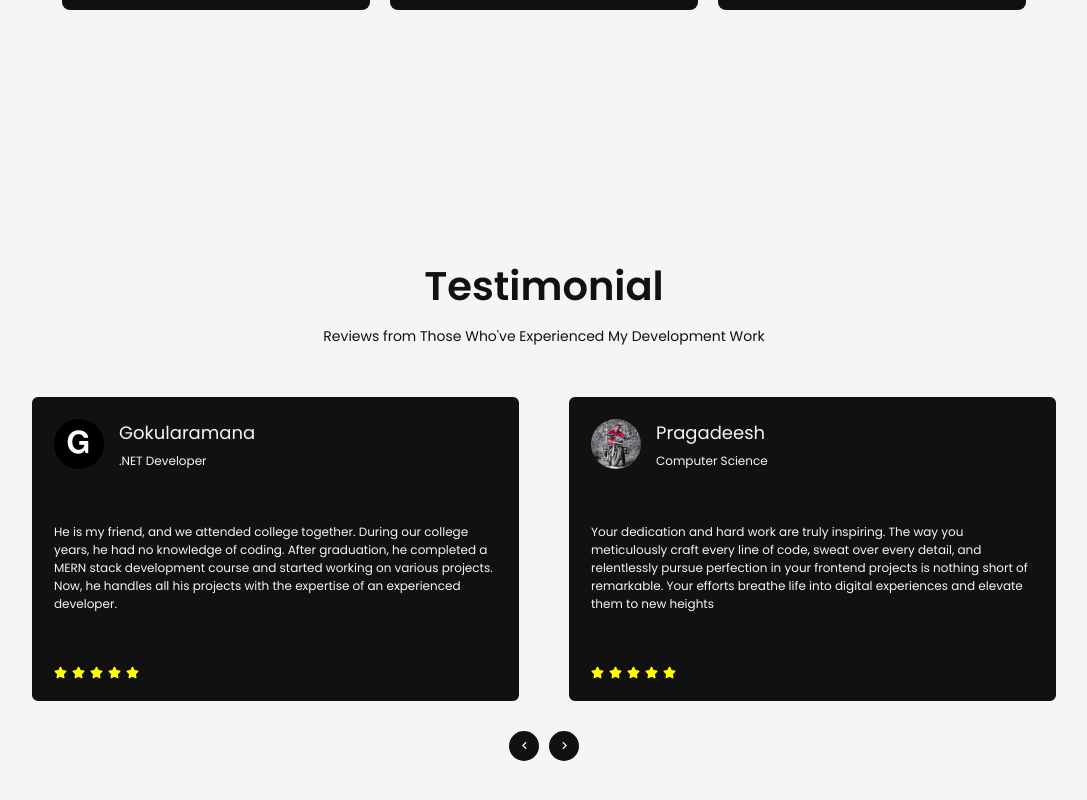
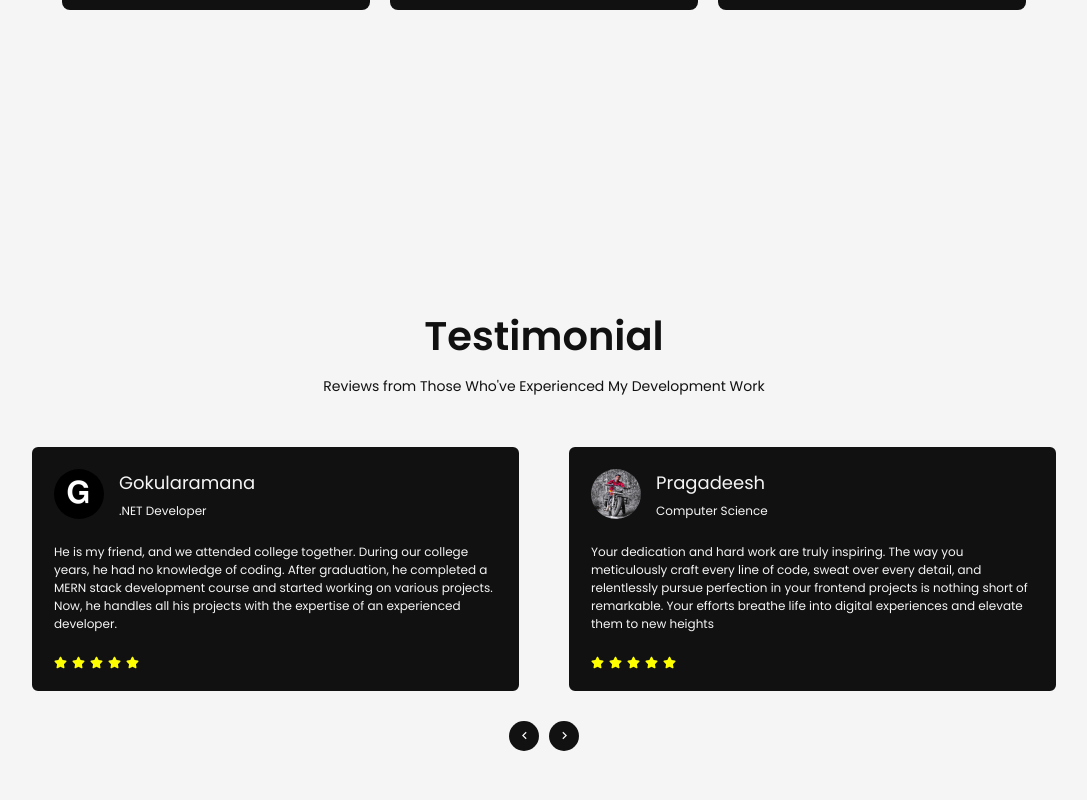
Before and after one commit to CodeVicky03/vigneshwaran, a React (Vite) app: page / in a window 1280 px wide. Shown: the part 3884-4684 px from the top of the page, without its empty margins (96-1183 px from the left). Built offline with nearby package versions, Linux system fonts and the light colour scheme.

Commit message:
last commit

```diff
--- a/src/Testimonial/Testimonial.css
+++ b/src/Testimonial/Testimonial.css
@@ -11,6 +11,11 @@
   margin: 0px 0px 10px 0px;
   padding: 0;
   text-align: center;
+}
+@media (min-width: 700px){
+  .testimonial>h1{
+    margin: 40px 0px 10px 0px;
+  }
 }
 .testimonial > p {
   text-align: center;
@@ -39,7 +44,7 @@
   padding: 0px;
 }
 .s-one>:nth-child(2){
-  height: 160px;
+  height: 100px;
   display: flex;
   align-items: center;
 }
@@ -93,6 +98,9 @@
     height: auto;
     margin-top: 140px;
   }
+  .s-one>:nth-child(2){
+    height: 160px;
+  }
 }
 @media(max-width: 380px){
   .testimonial{
```
